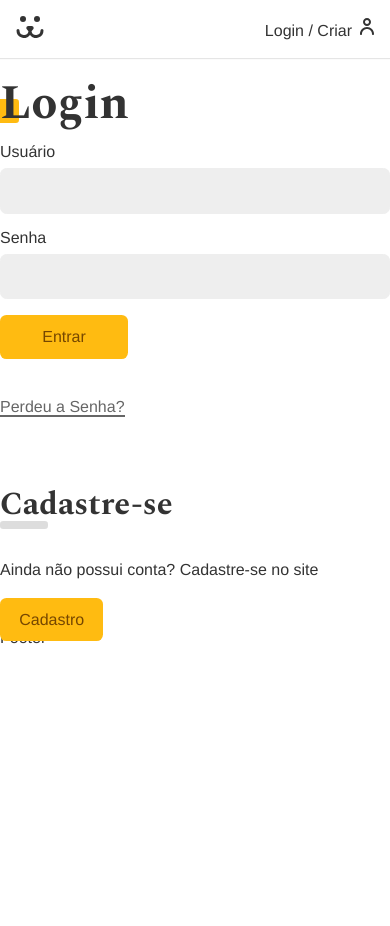
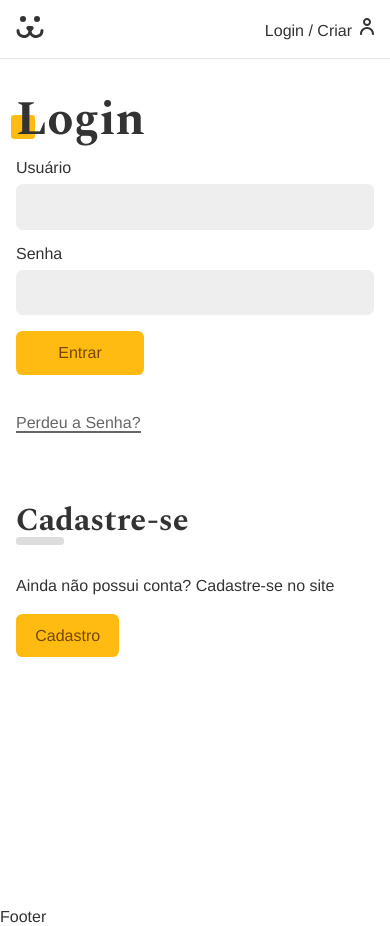
Before and after one commit to SamuelMBote/Dogs, a React (Create React App) app: page /login in a window 390 px wide. Before the commit the page ends 844 px from the top, so only its background shows below. Built offline with nearby package versions, Linux system fonts and the light colour scheme.

Commit message:
Login Background

```diff
--- /dev/null
+++ b/src/components/login/Login.module.css
@@ -0,0 +1,27 @@
+.login {
+  display: grid;
+  grid-template-columns: 1fr 1fr;
+  min-height: 100vh;
+  gap: 2rem;
+}
+.login::before {
+  display: block;
+  content: '';
+  background: url('../../Assets/login.jpg');
+  background-size: cover;
+}
+.forms {
+  max-width: 30rem;
+  padding: 1rem;
+}
+@media (max-width: 40rem) {
+  .login {
+    grid-template-columns: 1fr;
+  }
+  .login::before {
+    display: none;
+  }
+  .forms {
+    max-width: 100%;
+  }
+} ;
--- a/src/components/login/Login.tsx
+++ b/src/components/login/Login.tsx
@@ -1,4 +1,5 @@
 import React from 'react';
+import style from './Login.module.css';
 import {Navigate, Route, Routes} from 'react-router-dom';
 import {UserContext} from '../../UserContext';
 import LoginCreate from './LoginCreate';
@@ -12,7 +13,8 @@ const Login = () => {
   if (login === true) return <Navigate to="/" />;
 
   return (
-    <div>
+    <section className={style.login}>
+      <div className={style.forms}>
         <Routes>
           <Route path="/" element={<LoginForm />} />
           <Route path="criar" element={<LoginCreate />} />
@@ -20,6 +22,7 @@ const Login = () => {
           <Route path="resetar" element={<LoginPasswordReset />} />
         </Routes>
       </div>
+    </section>
   );
 };
 
```
Lines whose indentation alone changed are shown as unchanged.
